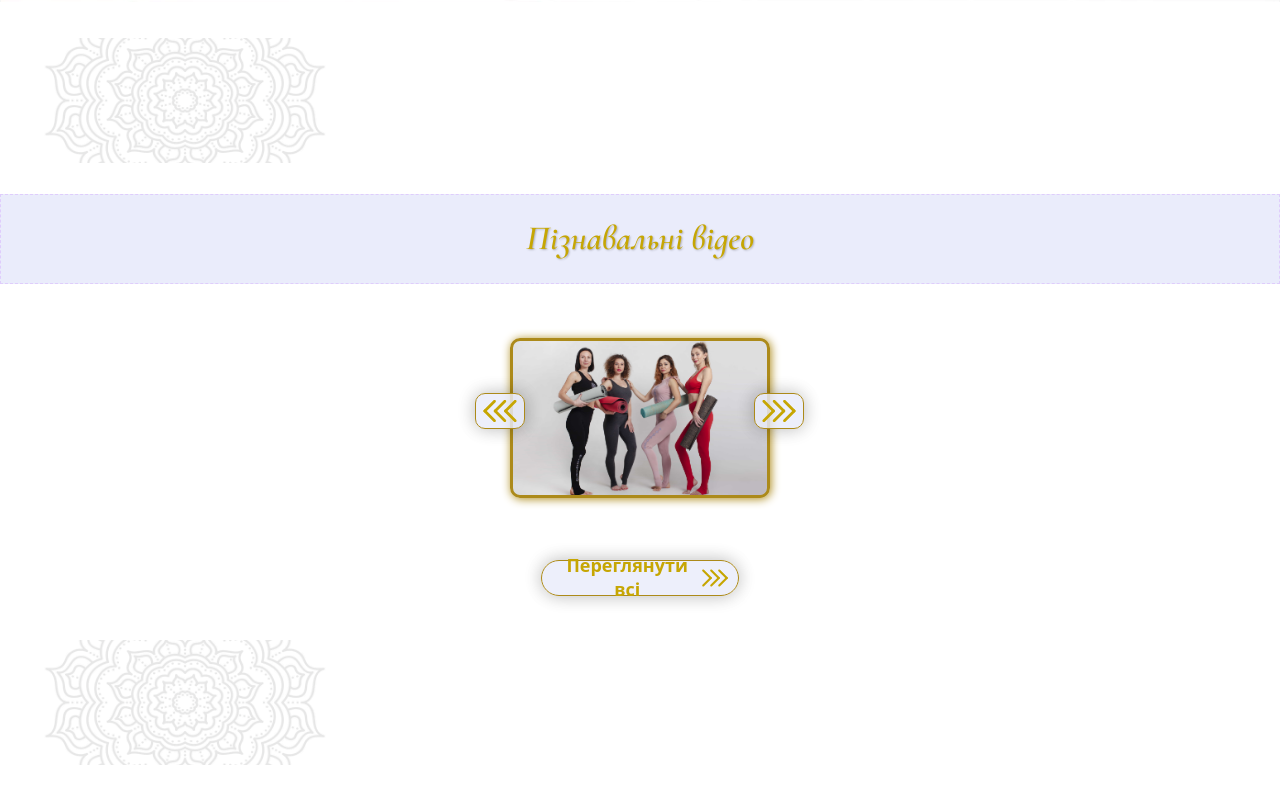
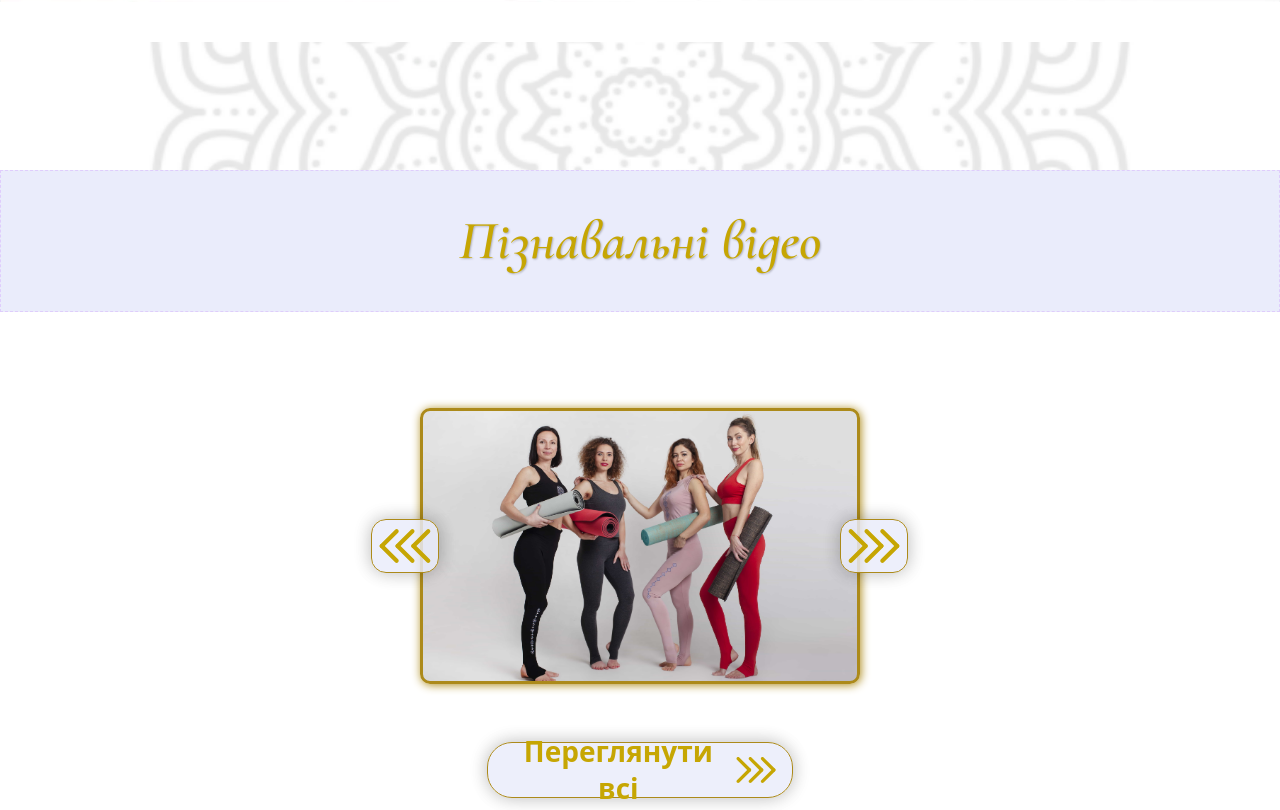
Before and after one commit to Kryassan/my-clever-body, a website built with Parcel: page src/index.html in a window 1280 px wide. Shown: the part 3998-4808 px from the top of the page. Built offline with nearby package versions, Linux system fonts and the light colour scheme.

Commit message:
videos 768

```diff
--- a/src/partials/videos.html
+++ b/src/partials/videos.html
@@ -8,8 +8,8 @@
             <div class="videos__slider--first"></div>
             <div class="videos__slider--second"></div>
             <div class="videos__slider--third"></div>
-            <div class="videos__slider--left"></div>
-            <div class="videos__slider--right"></div>
+            <button class="videos__slider--left" type="button"></button>
+            <button class="videos__slider--right" type="button"></button>
         </div>
 
         <a class="videos__link">
--- a/src/sass/partials/_videos.scss
+++ b/src/sass/partials/_videos.scss
@@ -1,5 +1,6 @@
 .videos {
     position: relative;
+    margin: 0 auto;
     padding-top: 30px;
     padding-bottom: 30px;
 
@@ -11,6 +12,8 @@
     @media screen and (min-width: 393px) {
         width: 393px;
         height: 873px;
+        padding-top: 40px;
+        padding-bottom: 40px;
     }
 
     @media screen and (min-width: 768px) {
@@ -41,13 +44,24 @@
 
 .videos__image--top {
     display: block;
-    width: 330px;
+    width: 100%;
     height: 136px;
+    margin: 0 auto;
+    margin-bottom: 170px;
     background-image: url("../images/main/videos/mandala-1x.png"), url("../images/main/videos/mandala-2x.png");
     background-size: contain;
     background-position: center;
     background-repeat: no-repeat;
-    margin-bottom: 170px;
+
+    @media screen and (min-width: 393px) {
+        height: 140px;
+        margin-bottom: 200px;
+    }
+
+    @media screen and (min-width: 768px) {
+        margin-bottom: 226px;
+        background-size: cover;
+    }
 }
 
 .videos__title--box {
@@ -61,6 +75,16 @@
     height: 90px;
     background-color: $accent-style;
     border: 0.5px dashed #DFCDFC;
+
+    @media screen and (min-width: 393px) {
+        top: 26%;
+        height: 94px;
+    }
+
+    @media screen and (min-width: 768px) {
+        top: 21%;
+        height: 142px;
+    }
 }
 
 .videos__title {
@@ -72,6 +96,26 @@
     text-align: center;
     color: $accent-assist;
     text-shadow: 1px 1px 2px rgba(0, 0, 0, 0.25);
+
+    @media screen and (min-width: 393px) {
+        font-size: 36px;
+    }
+
+    @media screen and (min-width: 768px) {
+        font-size: 54px;
+    }
+
+    @media screen and (min-width: 1366px) {
+        font-size: 56px;
+    }
+
+    @media screen and (min-width: 1536px) {
+        font-size: 58px;
+    }
+
+    @media screen and (min-width: 1920px) {
+        font-size: 70px;
+    }
 }
 
 .videos__slider {
@@ -87,6 +131,18 @@
     background-size: cover;
     background-position: center;
     background-repeat: no-repeat;
+
+    @media screen and (min-width: 393px) {
+        width: 280px;
+        height: 176px;
+        margin-bottom: 58px;
+    }
+
+    @media screen and (min-width: 768px) {
+        width: 440px;
+        height: 276px;
+        margin-bottom: 58px;
+    }
 }
 
 .videos__slider--first,
@@ -112,6 +168,14 @@
     background-repeat: no-repeat;
     border-radius: 10px;
     cursor: pointer;
+
+    @media screen and (min-width: 768px) {
+        top: 40%;
+        left: -12%;
+        width: 68px;
+        height: 54px;
+        border-radius: 15px;
+    }
 }
 
 .videos__slider--right {
@@ -129,6 +193,14 @@
     background-repeat: no-repeat;
     border-radius: 10px;
     cursor: pointer;
+
+    @media screen and (min-width: 768px) {
+        top: 40%;
+        left: 96%;
+        width: 68px;
+        height: 54px;
+        border-radius: 15px;
+    }
 }
 
 .videos__link {
@@ -146,6 +218,19 @@
     box-shadow: -1px -1px 18px rgba(0, 0, 0, 0.14), 1px 1px 18px rgba(0, 0, 0, 0.14);
     border-radius: 20px;
     cursor: pointer;
+
+    @media screen and (min-width: 393px) {
+        width: 218px;
+        height: 42px;
+    }
+
+    @media screen and (min-width: 768px) {
+        width: 306px;
+        height: 56px;
+        padding-left: 14px;
+        padding-right: 14px;
+        border-radius: 25px;
+    }
 }
 
 .videos__link--text {
@@ -155,6 +240,18 @@
     line-height: 1.33;
     text-align: center;
     color: $accent-assist;
+
+    @media screen and (min-width: 393px) {
+        font-size: 20px;
+    }
+
+    @media screen and (min-width: 768px) {
+        font-size: 28px;
+    }
+
+    @media screen and (min-width: 1920px) {
+        font-size: 32px;
+    }
 }
 
 .videos__arrows {
@@ -165,14 +262,33 @@
     background-size: contain;
     background-position: center;
     background-repeat: no-repeat;
+
+    @media screen and (min-width: 393px) {
+        width: 30px;
+        height: 28px;
+    }
+
+    @media screen and (min-width: 768px) {
+        width: 44px;
+        height: 40px;
+    }
 }
 
 .videos__image--bottom {
     display: block;
-    width: 330px;
+    width: 100%;
     height: 136px;
+    margin: 0 auto;
     background-image: url("../images/main/videos/mandala-1x.png"), url("../images/main/videos/mandala-2x.png");
     background-size: contain;
     background-position: center;
     background-repeat: no-repeat;
+
+    @media screen and (min-width: 393px) {
+        height: 140px;
+    }
+
+    @media screen and (min-width: 768px) {
+        background-size: cover;
+    }
 }
```
Also changed, not shown: src/sass/main.css, 1 other file.
